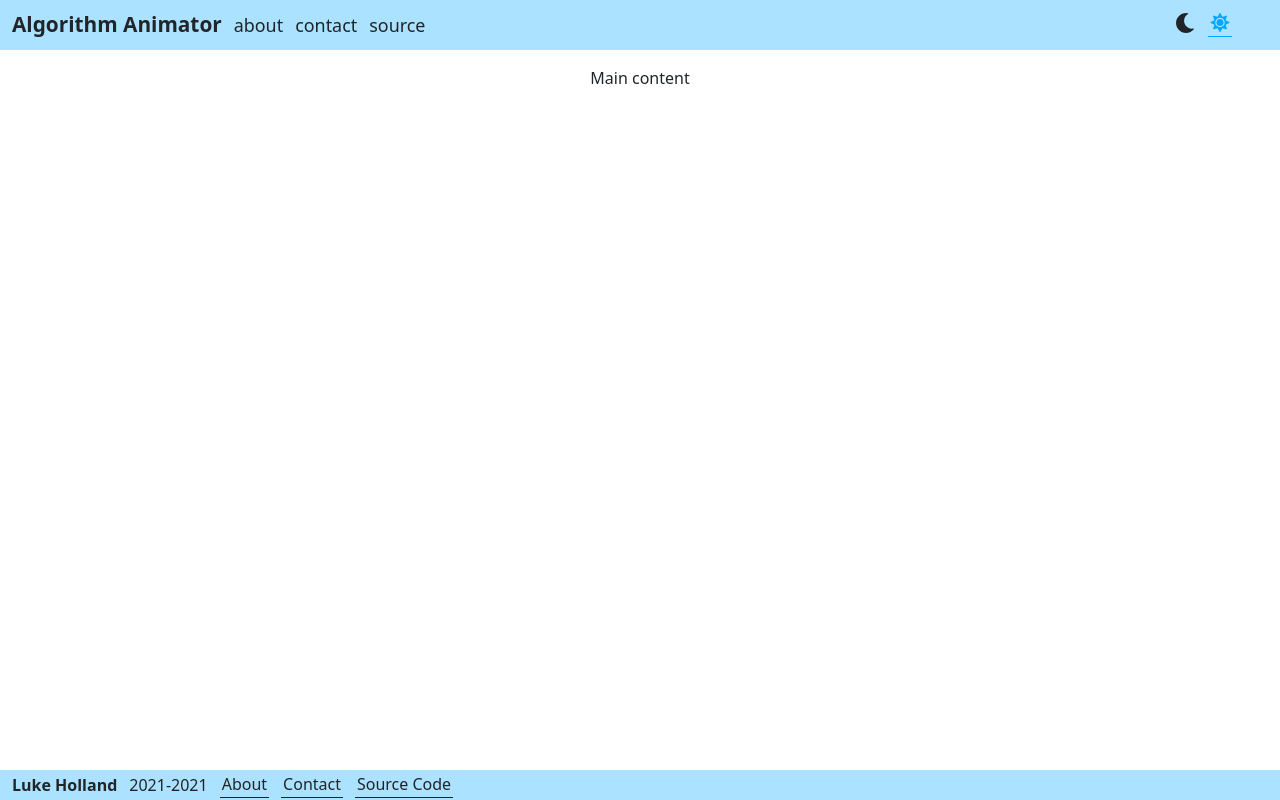
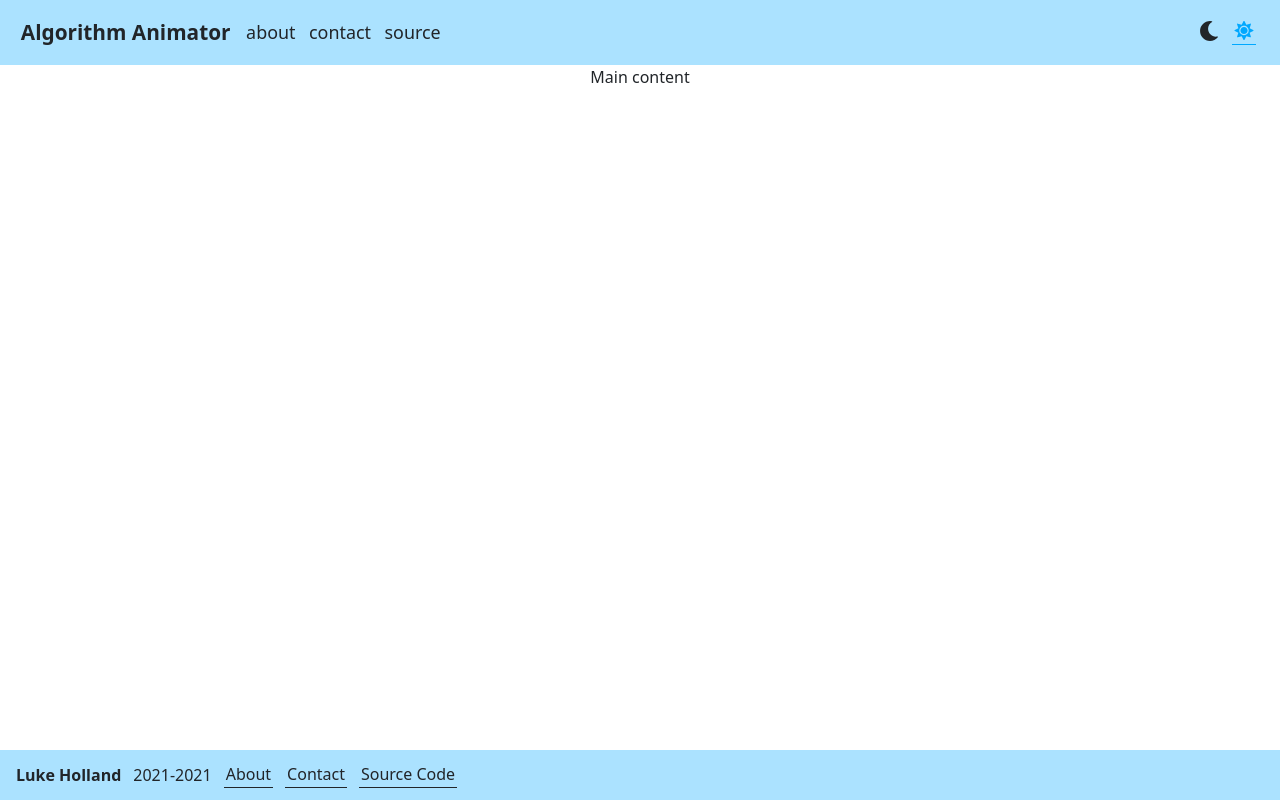
Before and after one commit to AmazonPriime/Algorithm-Animator, a React (Create React App) app: page / in a window 1280 px wide. Built offline with nearby package versions, Linux system fonts and the light colour scheme.

Commit message:
Made some light changes to the header and footer css

```diff
--- a/src/App.css
+++ b/src/App.css
@@ -17,7 +17,8 @@
 }
 
 .content {
-  margin-top: 66px;
+  margin-top: 65px;
+  margin-bottom: 50px;
   display: flex;
   justify-content: center;
   align-items: center;
--- a/src/components/Footer.css
+++ b/src/components/Footer.css
@@ -1,10 +1,9 @@
 .footer {
   width: 100%;
-  height: 30px;
+  height: 50px;
   background-color: var(--color-1-light-33);
   position: fixed;
   bottom: 0;
-  padding: 12px;
   display: flex;
   align-items: center;
   gap: 0.75em;
@@ -14,6 +13,7 @@
   font-weight: bold;
   text-decoration: none;
   color: inherit;
+  margin-left: 1em;
 }
 
 .footer .developer:hover {
--- a/src/components/Header.css
+++ b/src/components/Header.css
@@ -1,18 +1,17 @@
 .header {
   width: 100%;
-  height: 50px;
-  padding: 8px 12px 8px 12px;
+  height: 65px;
   position: fixed;
   background-color: var(--color-1-light-33);
   top: 0;
   display: flex;
   align-items: center;
-  gap: 0.75em;
 }
 
 .header .title {
   font-size: 1.3em;
   font-weight: bold;
+  margin: 0 0.75em 0 1em;
 }
 
 .header .link {
@@ -24,6 +23,7 @@
   text-decoration: none;
   text-transform: lowercase;
   font-size: 1.12em;
+  margin-right: 0.75em;
 }
 
 .header .link:hover {
@@ -33,10 +33,10 @@
 
 .header .mode-icons {
   margin-left: auto;
-  margin-right: 24px; /* adjust for padding set in .header */
   font-size: 1.5em;
   display: flex;
   gap: 0.45em;
+  margin-right: 1em;
 }
 
 .header .mode-icons .selected {
```
